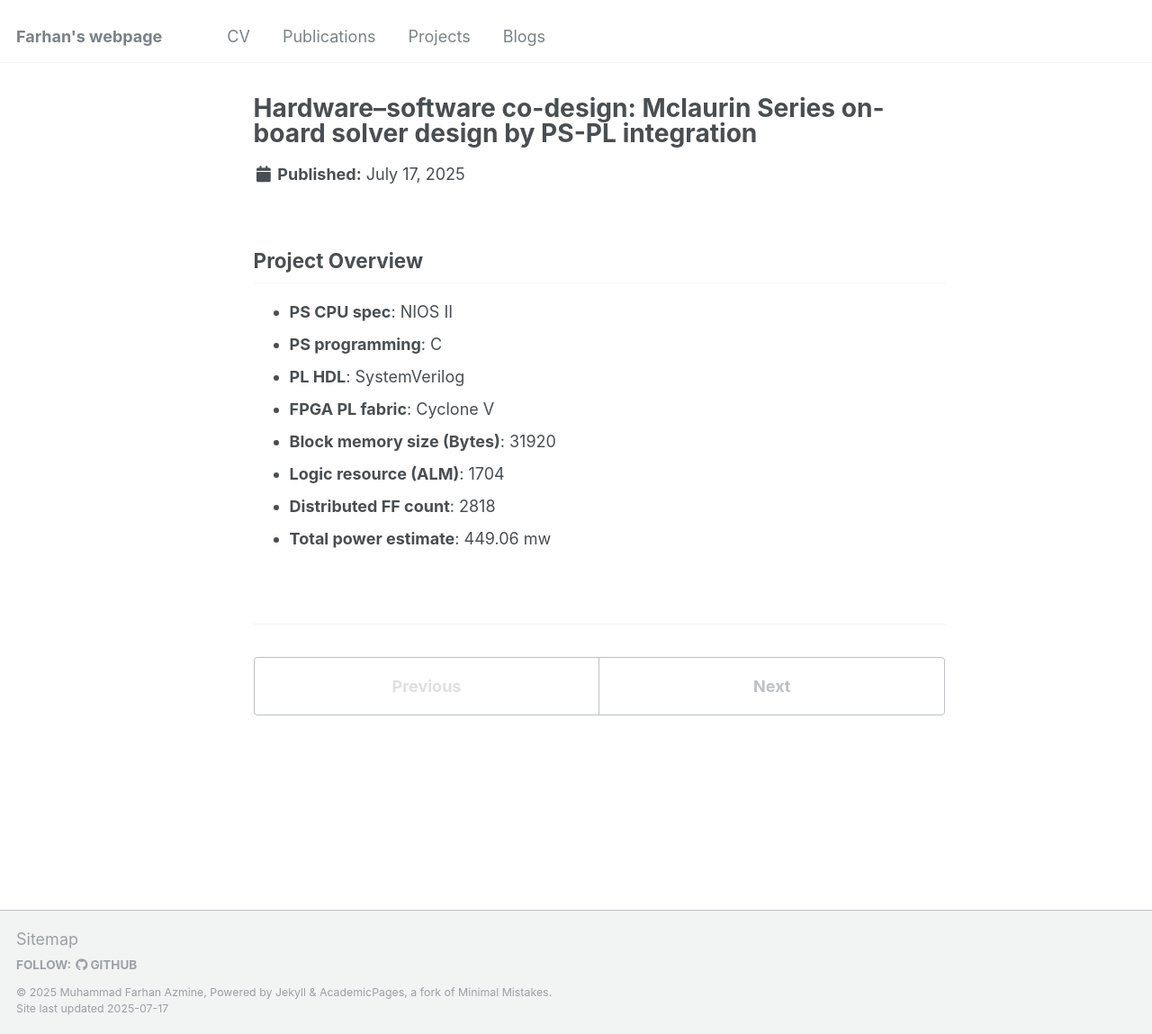
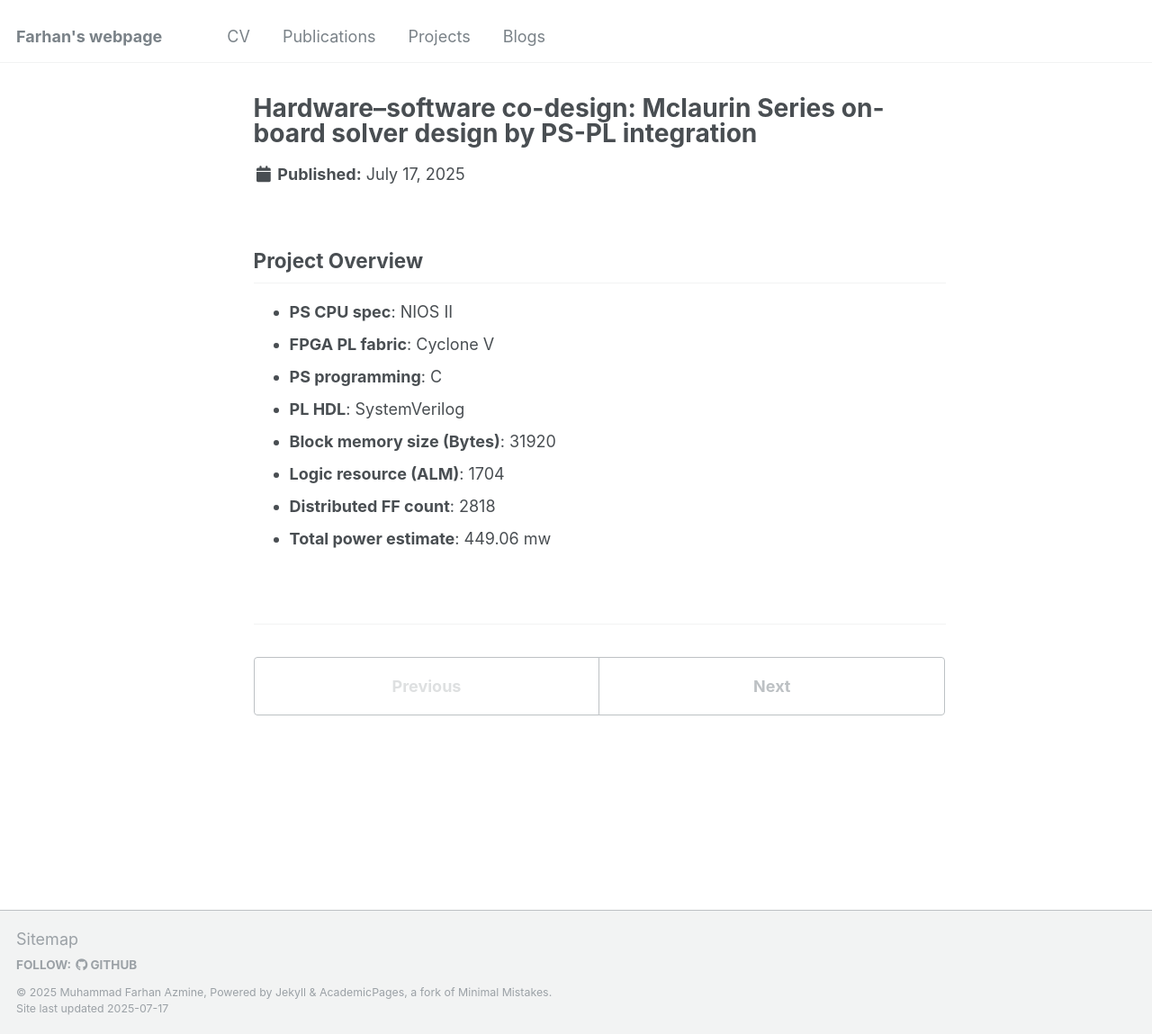
Before and after one commit to muhammadfarhan720/web-profile, a Jekyll site: the page built from _projects/HW_SW_onboard_test.md, in a window 1280 px wide and 1149 px high. Shown: the whole window at 90% size. Built offline with Jekyll 4.4.1, drawn with Linux system fonts in a browser that asks for light colours.

Commit message:
update
update

```diff
--- a/_projects/HW_SW_onboard_test.md
+++ b/_projects/HW_SW_onboard_test.md
@@ -9,9 +9,9 @@ order: 1
 ## Project Overview
 
 - **PS CPU spec**: NIOS II
+- **FPGA PL fabric**: Cyclone V
 - **PS programming**: C
 - **PL HDL**: SystemVerilog
-- **FPGA PL fabric**: Cyclone V
 - **Block memory size (Bytes)**: 31920
 - **Logic resource (ALM)**: 1704
 - **Distributed FF count**: 2818
```
